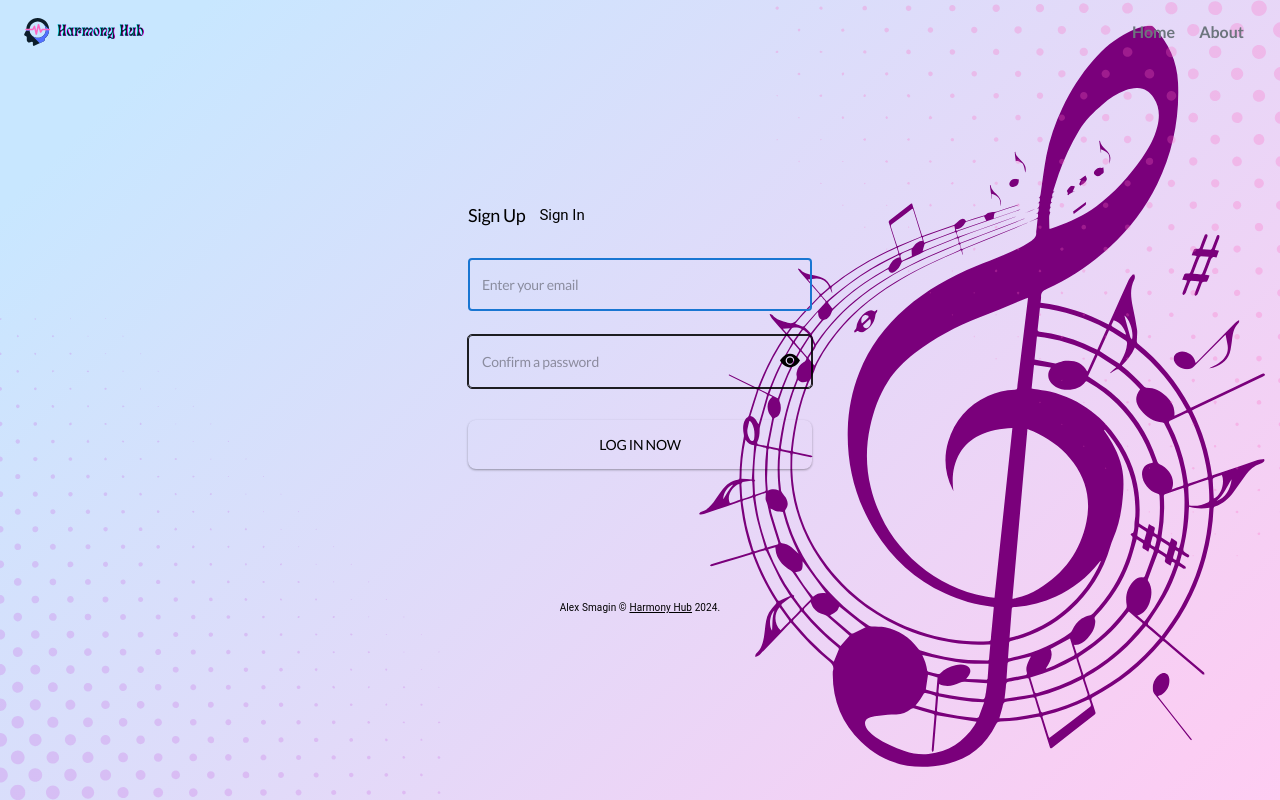
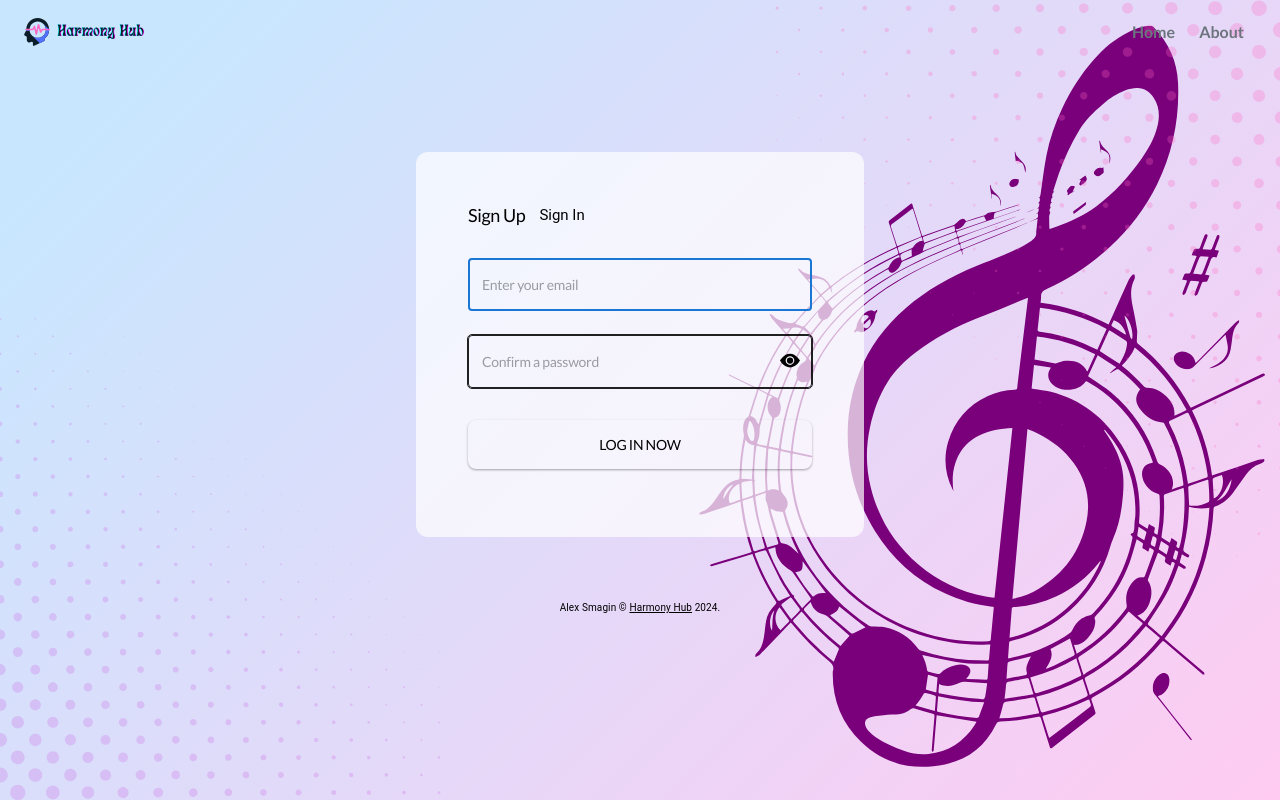
Before and after one commit to Dman0808/harmony-hub, a React (Vite) app: page /signin in a window 1280 px wide. Built offline with nearby package versions, Linux system fonts and the light colour scheme.

Commit message:
feat: add styles for sign in page

```diff
--- a/src/pages/SignIn/SignIn.jsx
+++ b/src/pages/SignIn/SignIn.jsx
@@ -1,5 +1,4 @@
 import { useState } from "react";
-import React from "react";
 import Box from "@mui/material/Box";
 import { BsFillEyeSlashFill, BsFillEyeFill } from "react-icons/bs";
 import { createTheme, ThemeProvider } from "@mui/material/styles";
@@ -21,6 +20,8 @@ import {
   RegistrationLink,
   BtnLogInSpan,
 } from "./SignIn.styled";
+import { FormWrapper } from "./SignIn.styled";
+import { SignInSignUpBoxStyled } from "./SignIn.styled";
 // import { useDispatch } from "react-redux";
 // import { logIn } from "@/redux/auth/operations";
 
@@ -119,28 +120,14 @@ export default function SignIn() {
       </Helmet>
       <ThemeProvider theme={customTheme}>
         <ContainerStyled>
-          <div
-            style={{
-              display: "flex",
-              alignItems: "center",
-              justifyContent: "center",
-              padding: "1.2rem",
-            }}
-          >
+          <FormWrapper>
             <BoxStyled>
-              <Box
-                style={{
-                  display: "flex",
-                  alignItems: "center",
-                  gap: "1.4rem",
-                  position: "relative",
-                }}
-              >
+              <SignInSignUpBoxStyled>
                 <RegistrationLink to="/harmony-hub/signup">
                   Sign Up
                 </RegistrationLink>
                 <TypoTitleStyled variant="h5">Sign In</TypoTitleStyled>
-              </Box>
+              </SignInSignUpBoxStyled>
               <Box
                 component="form"
                 onSubmit={handleSubmit}
@@ -194,7 +181,7 @@ export default function SignIn() {
                 </ButtonStyled>
               </Box>
             </BoxStyled>
-          </div>
+          </FormWrapper>
           <Copyright sx={{ mt: 8, mb: 4 }} />
         </ContainerStyled>
       </ThemeProvider>
--- a/src/pages/SignIn/SignIn.styled.jsx
+++ b/src/pages/SignIn/SignIn.styled.jsx
@@ -7,6 +7,7 @@ import Typography from "@mui/material/Typography";
 import TextField from "@mui/material/TextField";
 import { primaryFont } from "../../components/fonts";
 import { Link as StyledLink } from "react-router-dom";
+import signInBg from "@/assets/sign-in.svg";
 
 export const ContainerStyled = styled(Container)`
   display: flex;
@@ -17,12 +18,24 @@ export const ContainerStyled = styled(Container)`
   min-height: 100vh;
   padding: 1.2rem;
   overflow-x: hidden;
+`;
 
-  background: radial-gradient(
-    circle,
-    rgba(196, 196, 196, 0) 2%,
-    ${(p) => p.theme.colors.mainBgColor} 98%
-  );
+export const FormWrapper = styled.div`
+  display: flex;
+  align-items: center;
+  justify-content: center;
+  padding: 1.2rem;
+  border-radius: 1.2rem;
+  background-color: rgba(255, 255, 255, 0.7);
+  /* background: url(${signInBg}) no-repeat left bottom rgba(255, 255, 255, 0.7); */
+  /* background-size: contain; */
+`;
+
+export const SignInSignUpBoxStyled = styled(Box)`
+  display: flex;
+  align-items: center;
+  gap: 1.4rem;
+  position: relative;
 `;
 
 export const BoxStyled = styled(Box)`
```
Also changed, not shown: src/assets/sign-in.svg (added).
